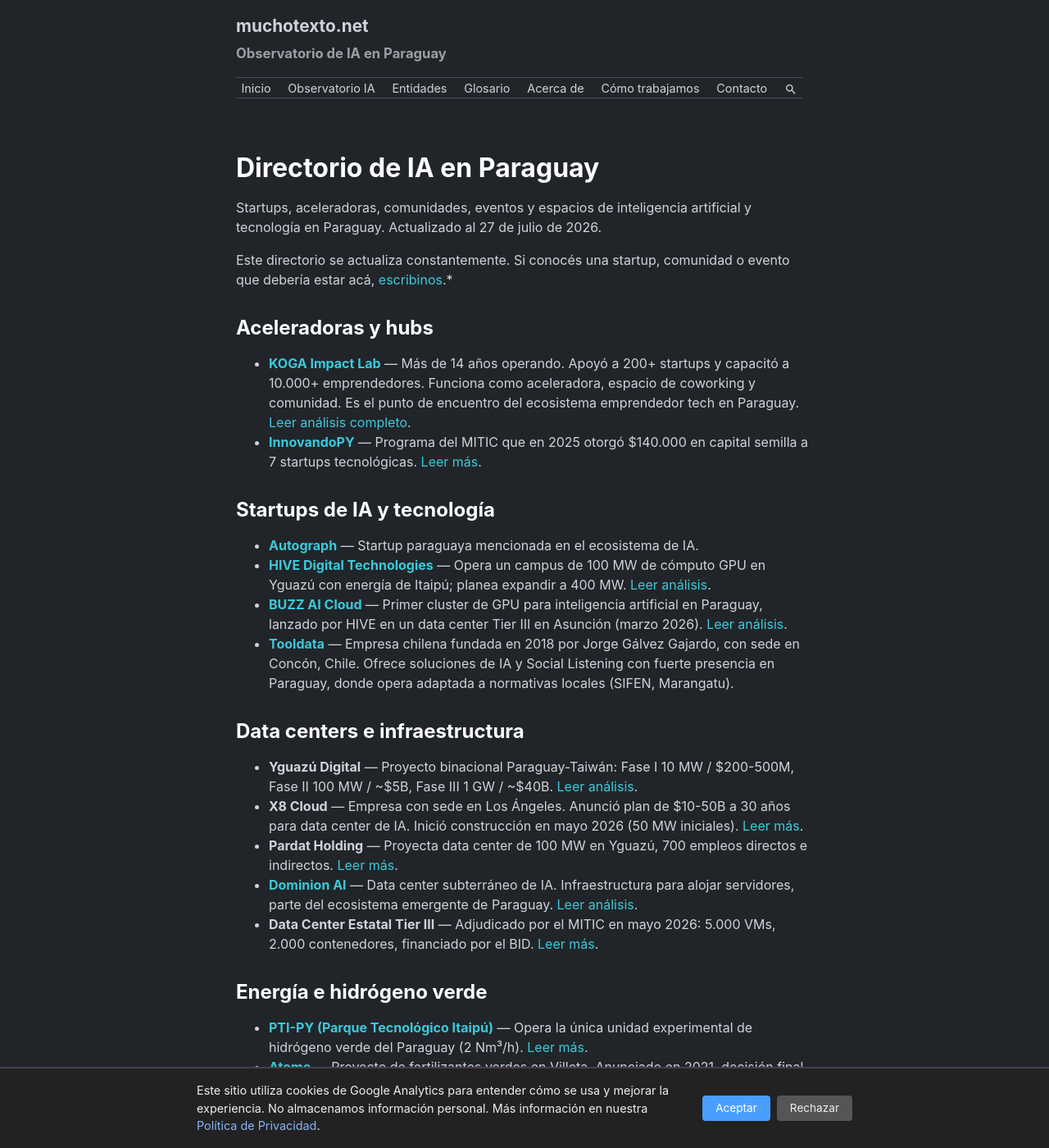
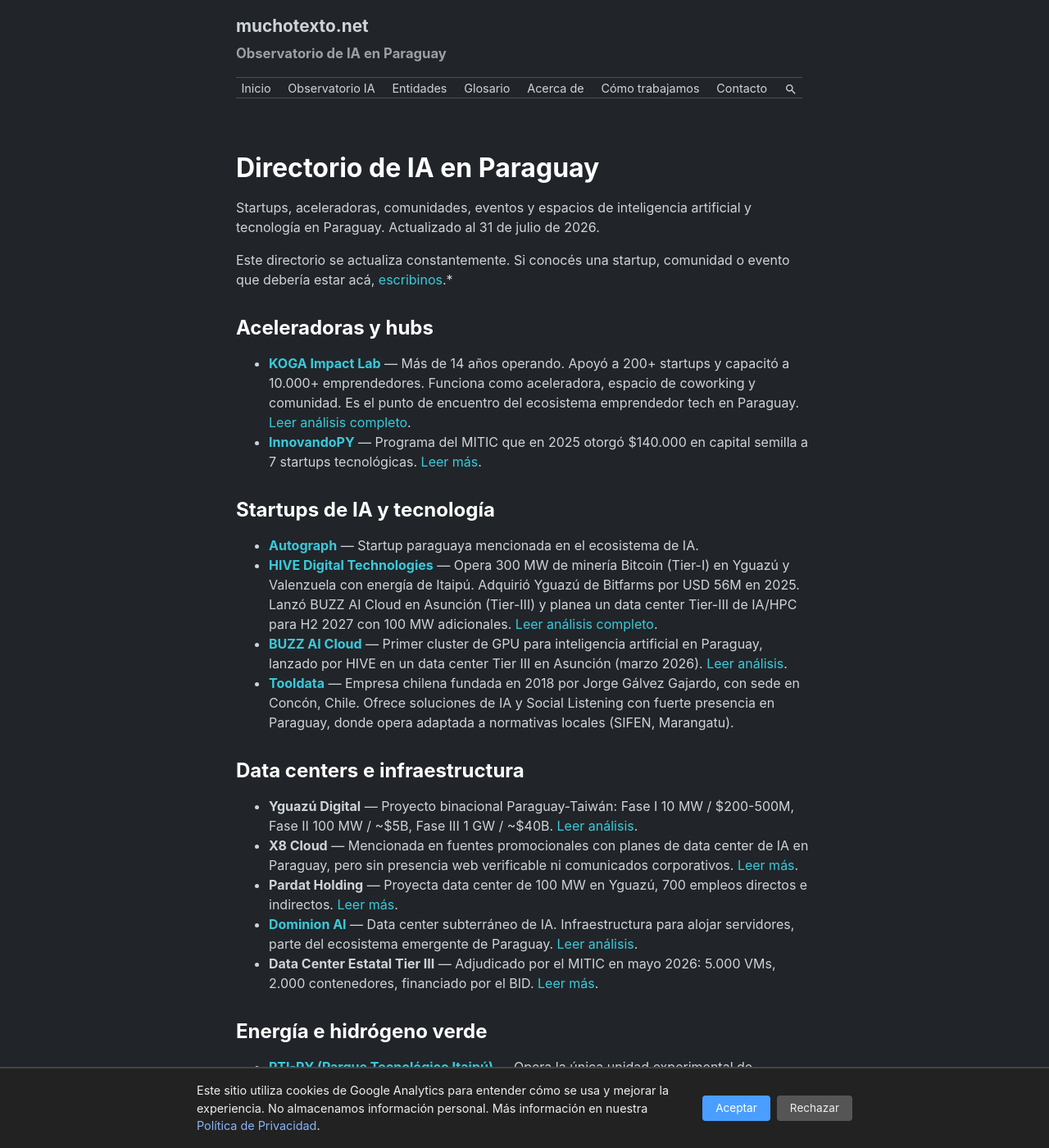
Before and after one commit to miravosqueinteresante/muchotexto.net, a Jekyll site: the page built from directorio.markdown, in a window 1280 px wide and 1400 px high. Shown: the whole window at 82% size. Built offline with Jekyll 4.4.1, drawn with Linux system fonts in a browser that asks for light colours.

Commit message:
Articulo #16: actualiza regulacion, directorio, casos-de-uso y glosario

```diff
--- a/directorio.markdown
+++ b/directorio.markdown
@@ -2,8 +2,8 @@
 layout: page
 title: "Directorio de IA en Paraguay"
 permalink: /directorio/
-description: "Startups, aceleradoras, comunidades, eventos y espacios de inteligencia artificial y tecnología en Paraguay. Actualizado al 27 de julio de 2026."
-last_modified_at: 2026-07-27
+description: "Startups, aceleradoras, comunidades, eventos y espacios de inteligencia artificial y tecnología en Paraguay. Actualizado al 31 de julio de 2026."
+last_modified_at: 2026-07-31
 ---
 
 Este directorio se actualiza constantemente. Si conocés una startup, comunidad o evento que debería estar acá, [escribinos](/contacto/).*
@@ -16,14 +16,14 @@
 ## Startups de IA y tecnología
 
 - **[Autograph](https://autograph.ai/)** — Startup paraguaya mencionada en el ecosistema de IA.
-- **[HIVE Digital Technologies](https://www.hivedigitaltechnologies.com/)** — Opera un campus de 100 MW de cómputo GPU en Yguazú con energía de Itaipú; planea expandir a 400 MW. [Leer análisis](/articulos/2026/07/10/talento-tech-paraguay-ia/).
+- **[HIVE Digital Technologies](https://www.hivedigitaltechnologies.com/)** — Opera 300 MW de minería Bitcoin (Tier-I) en Yguazú y Valenzuela con energía de Itaipú. Adquirió Yguazú de Bitfarms por USD 56M en 2025. Lanzó BUZZ AI Cloud en Asunción (Tier-III) y planea un data center Tier-III de IA/HPC para H2 2027 con 100 MW adicionales. [Leer análisis completo](/articulos/2026/07/31/silicon-valley-cono-sur-paraguay/).
 - **[BUZZ AI Cloud](https://www.buzzhpc.ai/es/)** — Primer cluster de GPU para inteligencia artificial en Paraguay, lanzado por HIVE en un data center Tier III en Asunción (marzo 2026). [Leer análisis](/articulos/2026/07/16/ia-soberana-paraguay/).
 - **[Tooldata](https://tooldata.io/social-listening-paraguay)** — Empresa chilena fundada en 2018 por Jorge Gálvez Gajardo, con sede en Concón, Chile. Ofrece soluciones de IA y Social Listening con fuerte presencia en Paraguay, donde opera adaptada a normativas locales (SIFEN, Marangatu).
 
 ## Data centers e infraestructura
 
 - **Yguazú Digital** — Proyecto binacional Paraguay-Taiwán: Fase I 10 MW / $200-500M, Fase II 100 MW / ~$5B, Fase III 1 GW / ~$40B. [Leer análisis](/articulos/2026/06/23/yguazu-digital-paraguay-hub-ia-mas-grande-del-mundo/).
-- **X8 Cloud** — Empresa con sede en Los Ángeles. Anunció plan de $10-50B a 30 años para data center de IA. Inició construcción en mayo 2026 (50 MW iniciales). [Leer más](/articulos/2026/05/27/apertura-sector-electrico-privado-paraguay/).
+- **X8 Cloud** — Mencionada en fuentes promocionales con planes de data center de IA en Paraguay, pero sin presencia web verificable ni comunicados corporativos. [Leer más](/articulos/2026/07/31/silicon-valley-cono-sur-paraguay/).
 - **Pardat Holding** — Proyecta data center de 100 MW en Yguazú, 700 empleos directos e indirectos. [Leer más](/articulos/2026/07/10/talento-tech-paraguay-ia/).
 - **[Dominion AI](https://dominionaipy.com/)** — Data center subterráneo de IA. Infraestructura para alojar servidores, parte del ecosistema emergente de Paraguay. [Leer análisis](/articulos/2026/07/21/ia-justicia-paraguay/).
 - **Data Center Estatal Tier III** — Adjudicado por el MITIC en mayo 2026: 5.000 VMs, 2.000 contenedores, financiado por el BID. [Leer más](/articulos/2026/07/16/ia-soberana-paraguay/).
--- a/glosario.markdown
+++ b/glosario.markdown
@@ -2,8 +2,8 @@
 layout: page
 title: "Glosario vivo de Inteligencia Artificial en Paraguay"
 permalink: /glosario/
-description: "Glosario vivo de términos clave de inteligencia artificial en Paraguay explicados en contexto local. Actualizado al 27 de julio de 2026."
-last_modified_at: 2026-07-27
+description: "Glosario vivo de términos clave de inteligencia artificial en Paraguay explicados en contexto local. Actualizado al 31 de julio de 2026."
+last_modified_at: 2026-07-31
 ---
 
 Este glosario reúne los términos clave sobre inteligencia artificial en Paraguay y los explica en contexto local. Cada definición conecta con un artículo completo de la [guía de IA en Paraguay](/ia-en-paraguay/), donde el tema se trata en profundidad con fuentes y datos verificables.
@@ -26,7 +26,7 @@
 
 **PUE (Power Usage Effectiveness)** — Índice que mide la eficiencia energética de un data center. Un PUE de 1.5 significa que por cada MW utilizado en cómputo, se gasta 0.5 MW adicional en refrigeración y pérdidas. Paraguay parte en desventaja por su falta de experiencia operando data centers a gran escala.
 
-**CAPEX (Capital Expenditure)** — Inversión de capital para construir infraestructura. En un data center de 100 MW ronda USD 800-1.200 millones. El hardware es el 40-50% del CAPEX y es 100% importado. Solo el 15-20% se queda en Paraguay.
+**CAPEX (Capital Expenditure)** — Inversión de capital para construir infraestructura. En un data center de 100 MW ronda USD 800-1.200 millones. El hardware es el 60-70% del CAPEX y es 100% importado. Solo el 15-20% se queda en Paraguay.
 → [Cadena de valor de un data center](/articulos/2026/07/25/cadena-valor-data-center/)
 
 **Tier III (Uptime Institute)** — Certificación de confiabilidad para data centers que exige mantenimiento concurrente sin interrupción. Emitida por el Uptime Institute. Ninguna empresa constructora paraguaya tiene esta certificación.
--- a/regulacion.markdown
+++ b/regulacion.markdown
@@ -2,8 +2,8 @@
 layout: page
 title: "Mapa regulatorio de IA en Paraguay"
 permalink: /regulacion/
-description: "Marco legal de la inteligencia artificial en Paraguay. Leyes, decretos y estrategias vigentes y en tramite. Actualizado al 27 de julio de 2026."
-last_modified_at: 2026-07-27
+description: "Marco legal de la inteligencia artificial en Paraguay. Leyes, decretos y estrategias vigentes y en tramite. Actualizado al 31 de julio de 2026."
+last_modified_at: 2026-07-31
 ---
 
 Cada norma enlaza con el artículo completo donde se analiza en profundidad.
@@ -49,7 +49,7 @@
 
 ## Inversión y régimen fiscal
 
-- **[Ley 7547/2025](/articulos/2026/07/01/de-la-soja-al-silicio-matriz-exportadora-paraguay/)** — Reforma la Ley de Maquila 1064/97 para incluir explícitamente servicios intangibles (software, datos, procesos digitales). Tributación al 1%.
+- **[Ley 7599/2024 y Decreto 6034/2024](/articulos/2026/07/31/silicon-valley-cono-sur-paraguay/)** — Autorizan a ANDE a fijar tarifas diferenciadas para consumidores intensivos de energía (criptominería y data centers). Requisitos: estudios de impacto en la red y garantías financieras. Las tarifas pasaron de ~$0.03 a $0.04-0.05/kWh. Es una ley presupuestaria anual, no permanente.*
 - **Régimen fiscal general:** IRAE 10% corporativo (el más bajo del hemisferio), sistema territorial, deuda/PIB 19.5%, déficit 1.1%.
 
 ## Hidrógeno verde
```
Also changed, not shown: casos-de-uso.markdown (+4 -3 lines).
